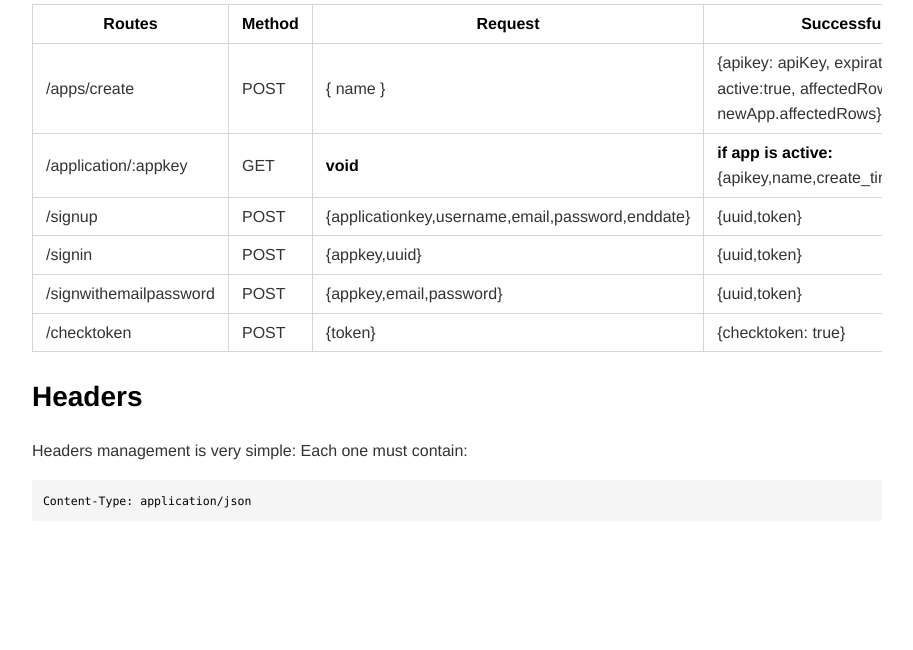
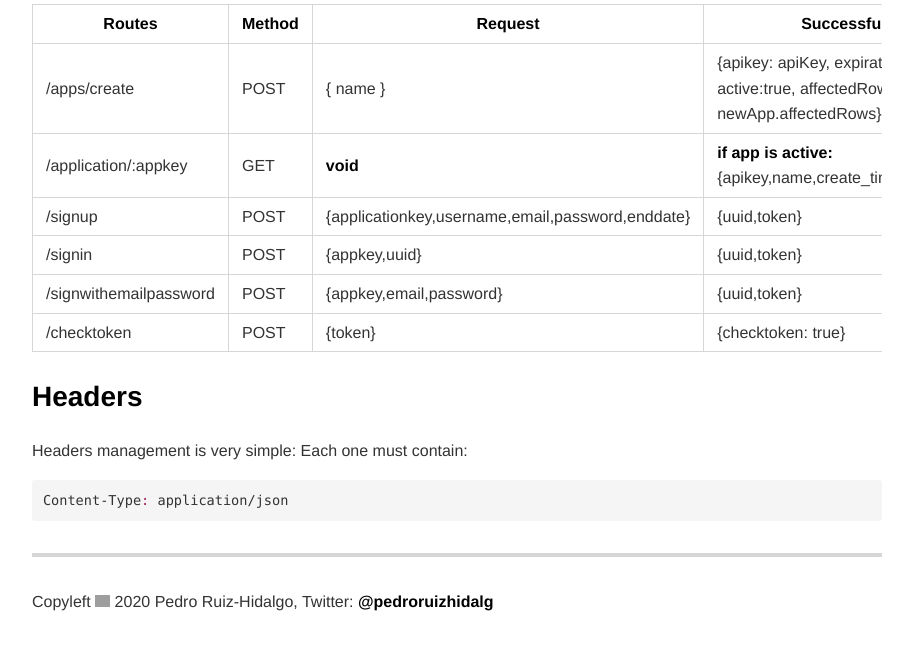
Before and after one commit to PedroRuiz/auth-mysql.v2, a website: page README.html in a window 1280 px wide. Shown: the part 448-1098 px from the top of the page, without its empty margins (183-1096 px from the left). Before the commit the page ends 1017 px from the top, so only its background shows below. Drawn offline with nearby package versions, Linux system fonts and the light colour scheme; grey boxes are pictures that could not be loaded.

Commit message:
copyleft symbol  as image

```diff
--- a/README.html
+++ b/README.html
@@ -323,8 +323,10 @@ pre[data-line] .line-highlight[data-end]:after {
 <h2 class="mume-header" id="headers">Headers</h2>
 
 <p>Headers management is very simple: Each one must contain:</p>
-<pre data-role="codeBlock" data-info class="language-"><code>Content-Type: application/json
-</code></pre>
+<pre data-role="codeBlock" data-info="json" class="language-json">Content-Type<span class="token operator">:</span> application/json
+</pre><hr>
+<p>Copyleft <img src="https://techcontracts.com/sitefiles/wp-content/uploads/2018/01/Copyleft_image-300x300.jpg" width="15"> 2020 Pedro Ruiz-Hidalgo, Twitter: <strong>@pedroruizhidalg</strong></p>
+
       </div>
 
 
```
Also changed, not shown: README.md.
